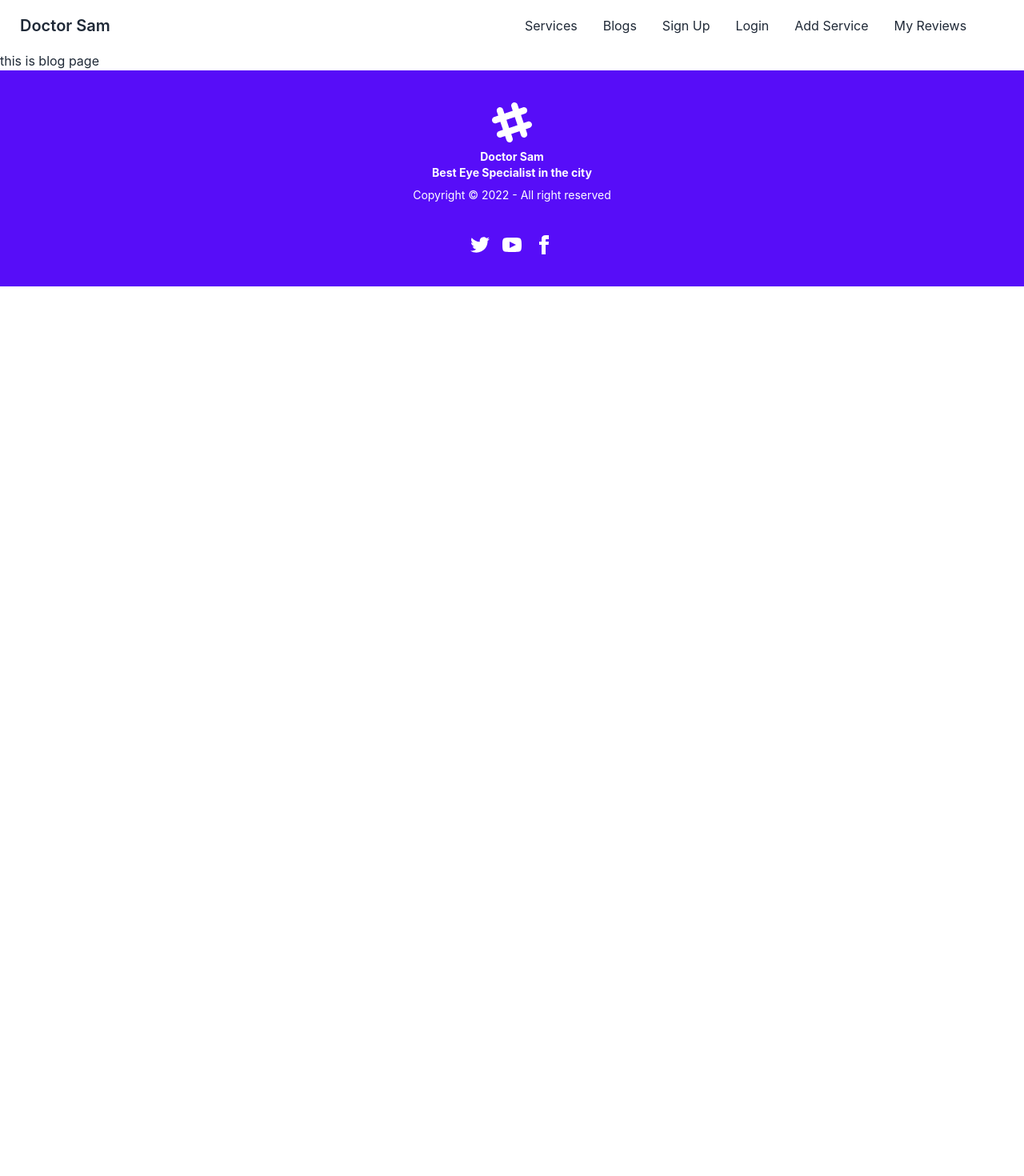
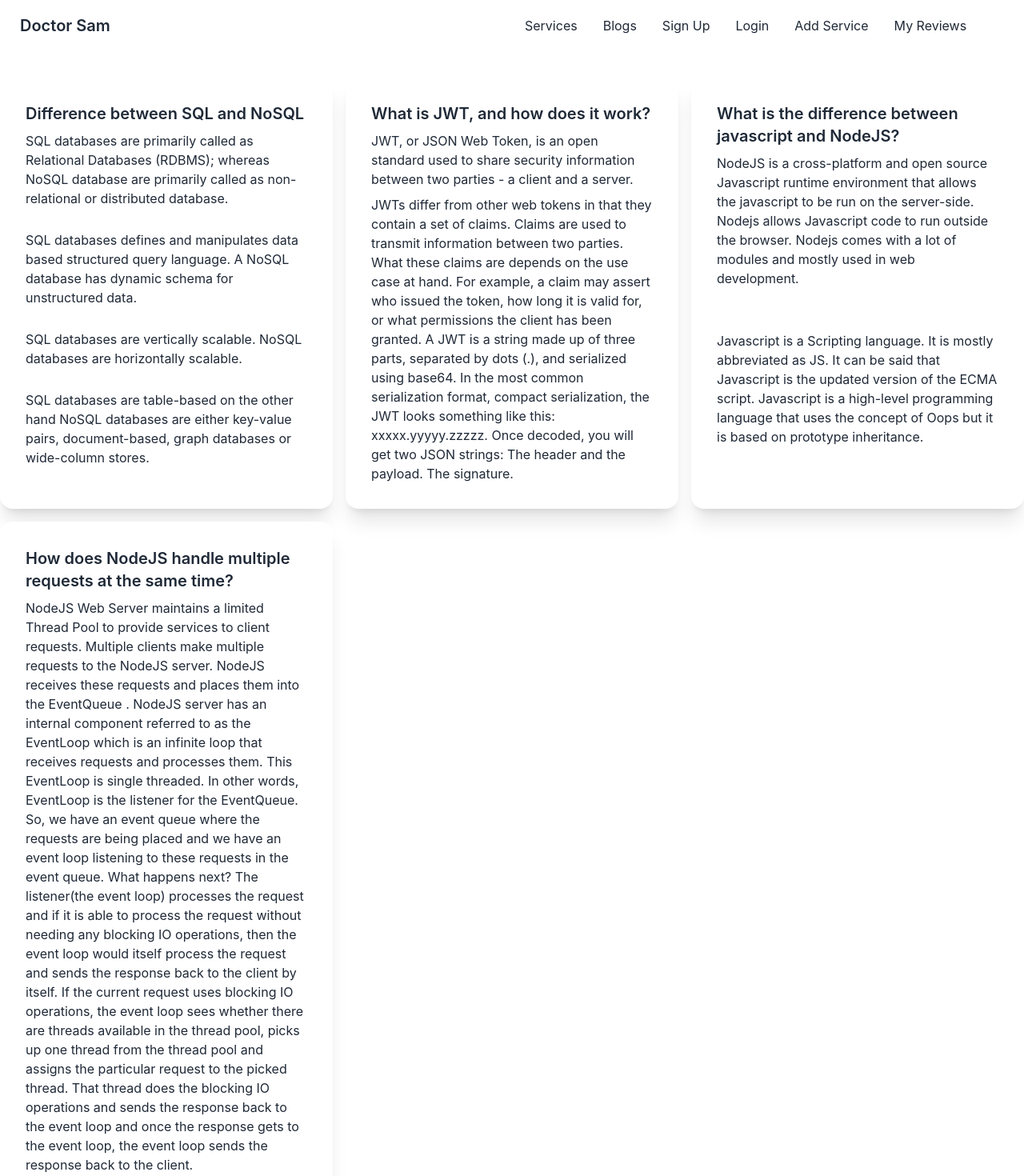
Before and after one commit to Shahinul-Islam/doctor-sam-MERN-project, a React (Create React App) app: page /blogs in a window 1280 px wide. Shown: the top 1470 px of the page at 80% size. Before the commit the page ends 800 px from the top, so only its background shows below. Built offline with nearby package versions, Linux system fonts and the light colour scheme; no server answers.

Commit message:
blog section done

```diff
--- a/src/components/Blogs.js
+++ b/src/components/Blogs.js
@@ -2,8 +2,99 @@ import React from "react";
 
 const Blogs = () => {
   return (
-    <div>
-      <h2>this is blog page</h2>
+    <div className="grid md:grid-cols-3 gap-4 my-8">
+      <div className="card bg-base-100 shadow-xl">
+        <div className="card-body">
+          <h2 className="card-title">Difference between SQL and NoSQL</h2>
+          <p>
+            SQL databases are primarily called as Relational Databases (RDBMS);
+            whereas NoSQL database are primarily called as non-relational or
+            distributed database.
+          </p>
+          <p>
+            SQL databases defines and manipulates data based structured query
+            language. A NoSQL database has dynamic schema for unstructured data.
+          </p>
+          <p>
+            SQL databases are vertically scalable. NoSQL databases are
+            horizontally scalable.
+          </p>
+          <p>
+            SQL databases are table-based on the other hand NoSQL databases are
+            either key-value pairs, document-based, graph databases or
+            wide-column stores.
+          </p>
+        </div>
+      </div>
+      <div className="card bg-base-100 shadow-xl">
+        <div className="card-body">
+          <h2 className="card-title">What is JWT, and how does it work?</h2>
+          <p>
+            JWT, or JSON Web Token, is an open standard used to share security
+            information between two parties - a client and a server.
+          </p>
+          <p>
+            JWTs differ from other web tokens in that they contain a set of
+            claims. Claims are used to transmit information between two parties.
+            What these claims are depends on the use case at hand. For example,
+            a claim may assert who issued the token, how long it is valid for,
+            or what permissions the client has been granted. A JWT is a string
+            made up of three parts, separated by dots (.), and serialized using
+            base64. In the most common serialization format, compact
+            serialization, the JWT looks something like this: xxxxx.yyyyy.zzzzz.
+            Once decoded, you will get two JSON strings: The header and the
+            payload. The signature.
+          </p>
+        </div>
+      </div>
+      <div className="card bg-base-100 shadow-xl">
+        <div className="card-body">
+          <h2 className="card-title">
+            What is the difference between javascript and NodeJS?
+          </h2>
+          <p>
+            NodeJS is a cross-platform and open source Javascript runtime
+            environment that allows the javascript to be run on the server-side.
+            Nodejs allows Javascript code to run outside the browser. Nodejs
+            comes with a lot of modules and mostly used in web development.
+          </p>
+          <p>
+            Javascript is a Scripting language. It is mostly abbreviated as JS.
+            It can be said that Javascript is the updated version of the ECMA
+            script. Javascript is a high-level programming language that uses
+            the concept of Oops but it is based on prototype inheritance.
+          </p>
+        </div>
+      </div>
+      <div className="card bg-base-100 shadow-xl">
+        <div className="card-body">
+          <h2 className="card-title">
+            How does NodeJS handle multiple requests at the same time?
+          </h2>
+          <p>
+            NodeJS Web Server maintains a limited Thread Pool to provide
+            services to client requests. Multiple clients make multiple requests
+            to the NodeJS server. NodeJS receives these requests and places them
+            into the EventQueue . NodeJS server has an internal component
+            referred to as the EventLoop which is an infinite loop that receives
+            requests and processes them. This EventLoop is single threaded. In
+            other words, EventLoop is the listener for the EventQueue. So, we
+            have an event queue where the requests are being placed and we have
+            an event loop listening to these requests in the event queue. What
+            happens next? The listener(the event loop) processes the request and
+            if it is able to process the request without needing any blocking IO
+            operations, then the event loop would itself process the request and
+            sends the response back to the client by itself. If the current
+            request uses blocking IO operations, the event loop sees whether
+            there are threads available in the thread pool, picks up one thread
+            from the thread pool and assigns the particular request to the
+            picked thread. That thread does the blocking IO operations and sends
+            the response back to the event loop and once the response gets to
+            the event loop, the event loop sends the response back to the
+            client.
+          </p>
+        </div>
+      </div>
     </div>
   );
 };
```
